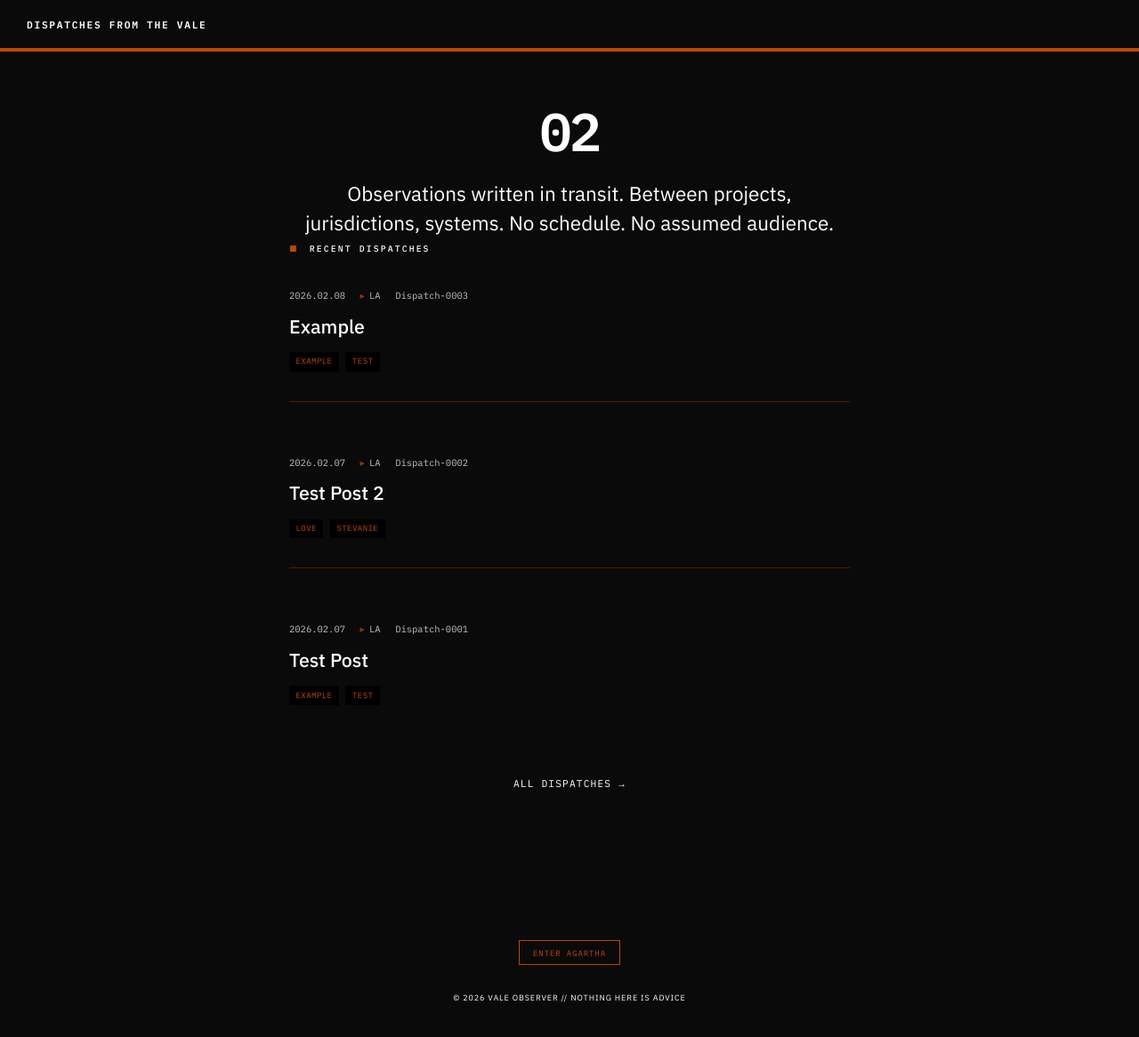
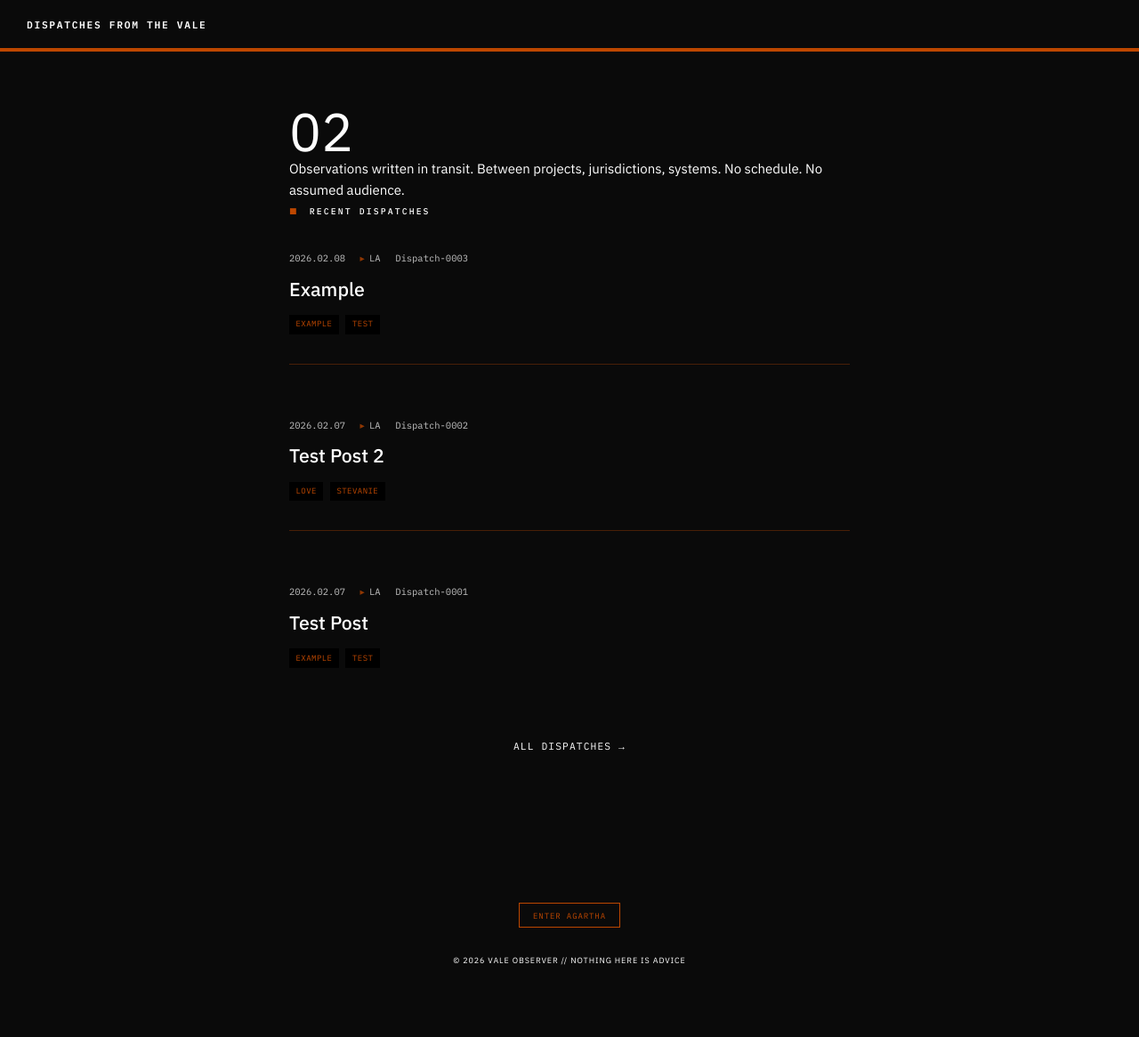
Before and after one commit to valeobserver/dispatches-from-the-vale, a Jekyll site: the page built from index.html, in a window 1280 px wide and 1205 px high. Shown: the top 1166 px of the window at 89% size. Built offline with Jekyll 4.4.1, drawn with Linux system fonts in a browser that asks for light colours.

Commit message:
Update hero

```diff
--- a/_layouts/default.html
+++ b/_layouts/default.html
@@ -116,29 +116,19 @@
       main { padding: 2rem 1.5rem; }
     }
 
-    .hero {
-  text-align: center;
+.hero {
   flex-direction: column;
   gap: 1.5rem;
 }
 
-.hero-index {
-  font-family: var(--mono);
-  font-size: 4rem;
-  font-weight: 700;
-  line-height: 1;
-  color: var(--fg);
-  margin-bottom: 1.5rem;
-  letter-spacing: -0.04em;
+  .hero-index {
+    font-size: 4rem;
+    line-height: 1;
 }
 
-.hero-text {
-  font-family: var(--sans);
-  font-size: 1.5rem;
-  line-height: 1.5;
-  max-width: 720px;
-  margin: 0 auto;
-  color: var(--fg-dim);
+
+  .hero-content {
+      padding-top: 0;
 }
 
   </style>
```
